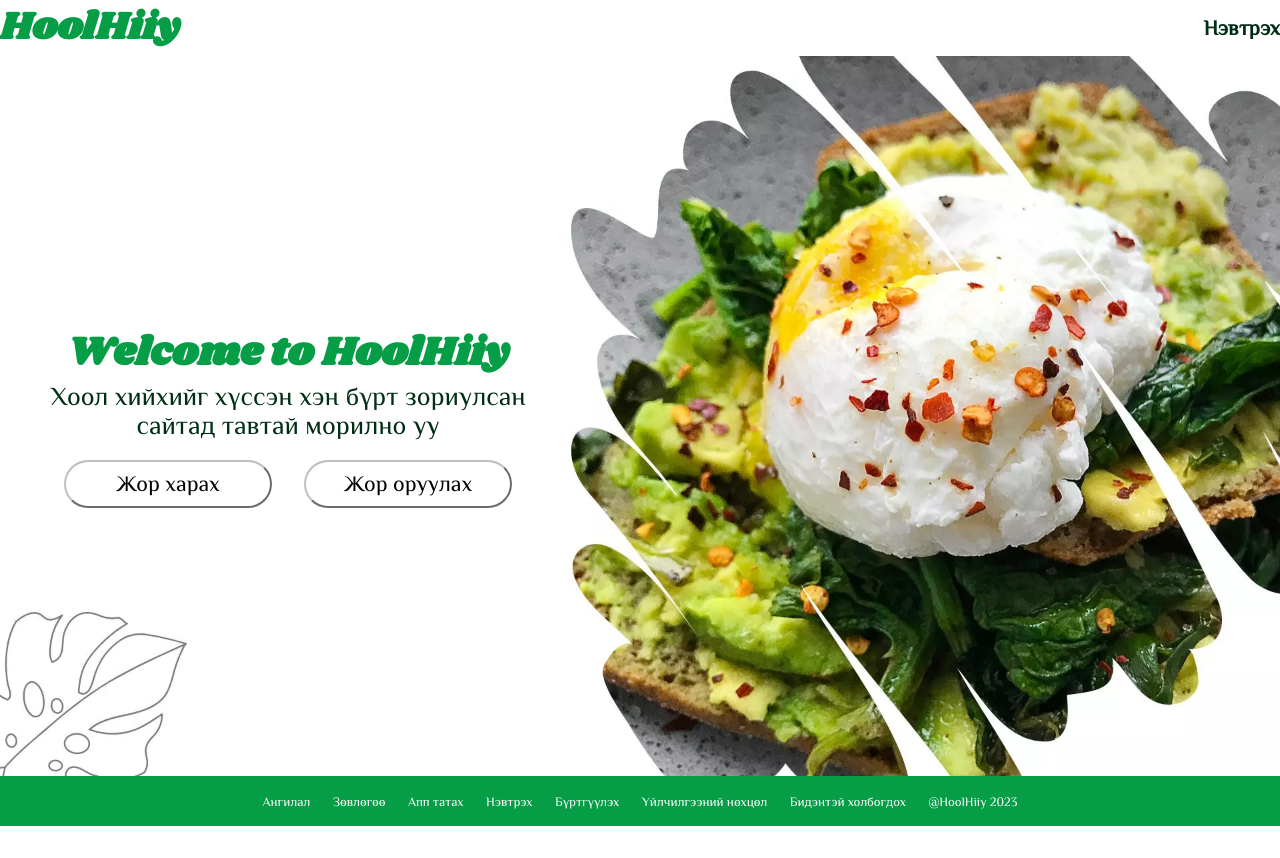
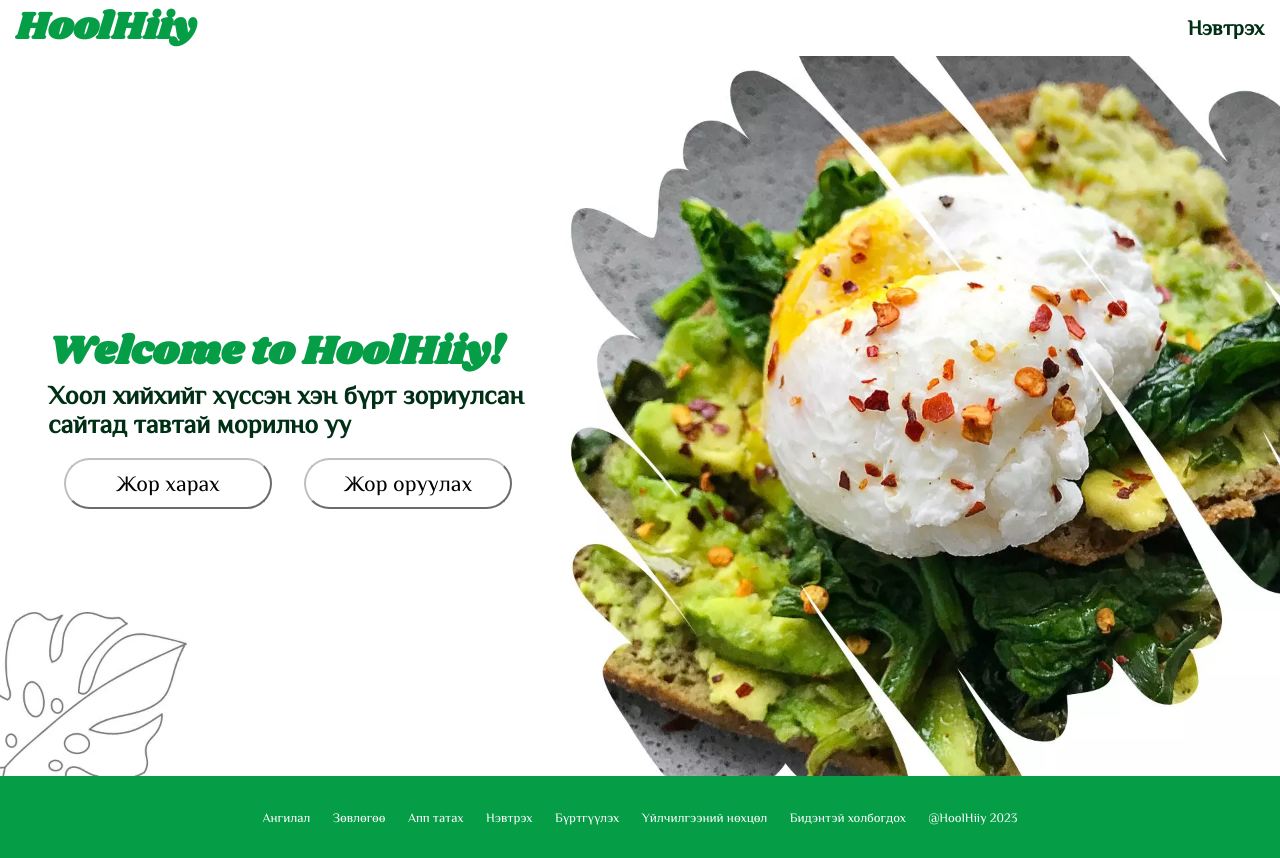
Before and after one commit to otgnsrn/otgnsrn.github.io, a plain HTML site: page index.html in a window 1280 px wide. Before the commit the page ends 826 px from the top, so only its background shows below. Drawn offline with Linux system fonts and the light colour scheme.

Commit message:
index.css

```diff
--- a/index.css
+++ b/index.css
@@ -31,6 +31,7 @@ header{
     display: flex;
     flex-direction: row;
     justify-content: space-between;
+    margin: 0 1rem 0 1rem;
 }
 
 header nav{
@@ -78,7 +79,7 @@ main img{
     width: 30rem;
     height: auto;
     left: 3rem;
-    text-align: center;
+    text-align: left;
     align-self: center;
 }
 
@@ -94,6 +95,7 @@ main img{
     color: var(--dark-green);
     font-family: Philosopher;
     font-size: 1.625rem;
+    font-weight: 600;
 }
 
 .welcome_buttons{
@@ -114,7 +116,7 @@ main img{
     border-radius: 35px;
 
     width: 13rem;
-    height: 3rem;
+    height: 3.2rem;
 
     align-items: center;
 }
@@ -137,7 +139,7 @@ footer ul{
     display: flex;
     flex-direction: row;
     justify-content: space-evenly;
-    padding: 0 15rem 0 15rem;
+    padding: 1rem 15rem 1rem 15rem;
 }
 
 footer a{
--- a/index.html
+++ b/index.html
@@ -26,7 +26,7 @@
         height="auto"
       />
       <div class="welcome_box">
-        <h2>Welcome to HoolHiiy</h2>
+        <h2>Welcome to HoolHiiy!</h2>
         <p>Хоол хийхийг хүссэн хэн бүрт зориулсан сайтад тавтай морилно уу</p>
         <div class="welcome_buttons">
           <button type="submit" class="welcome_button1">Жор харах</button>
```
